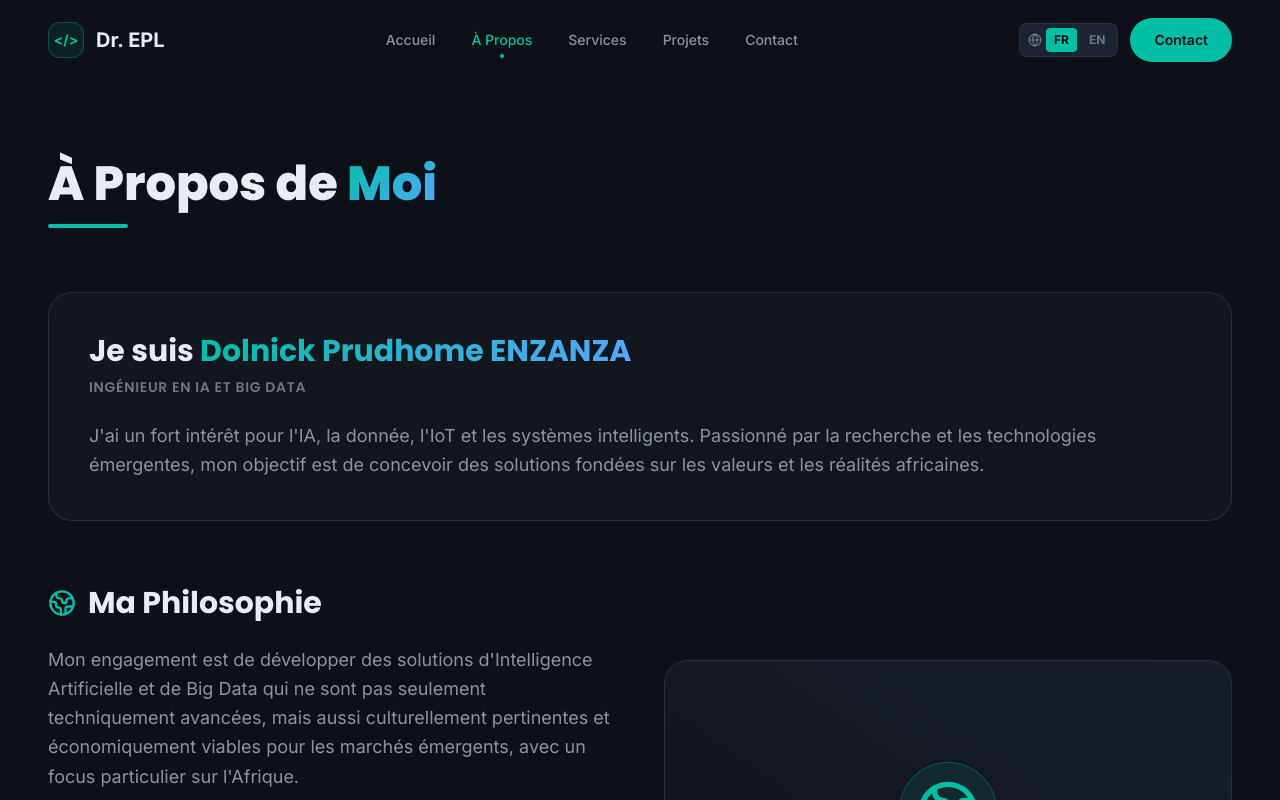
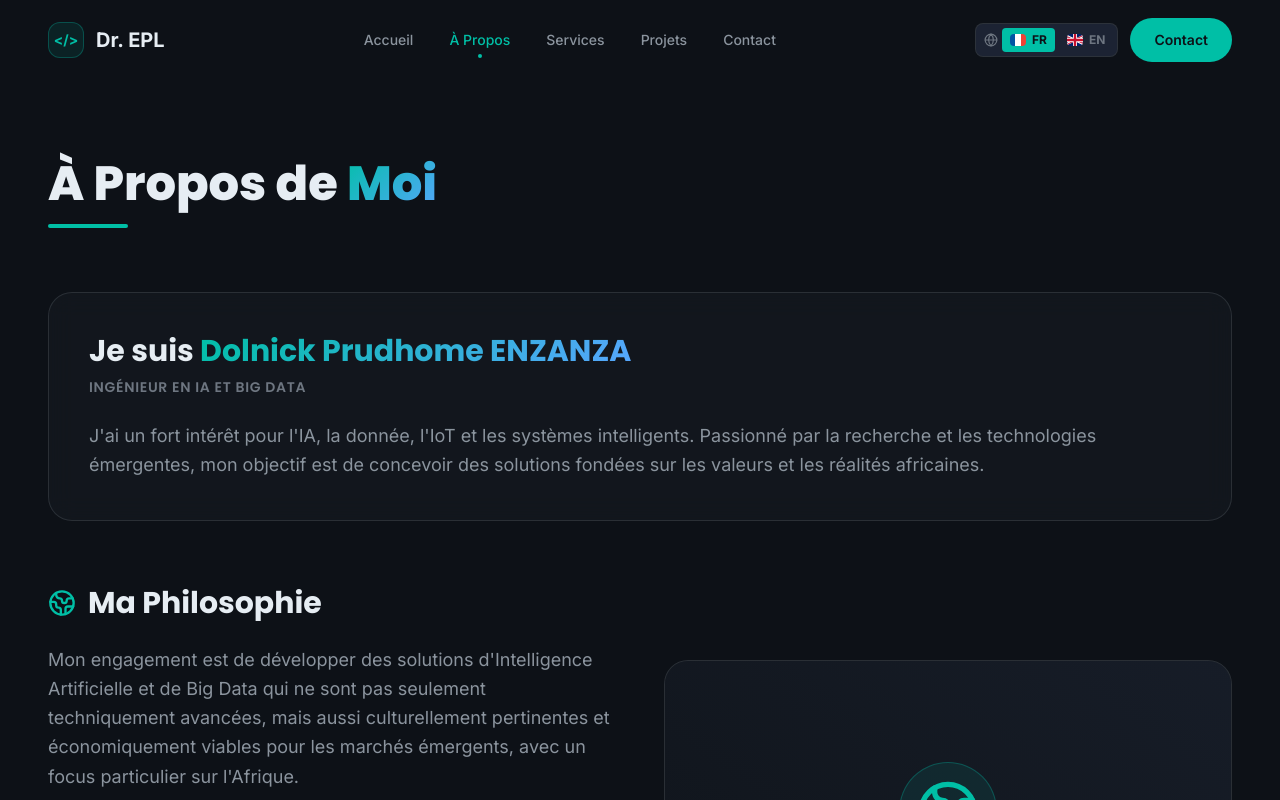
Before and after one commit to DrEPL/drepl_app, a Next.js app: page /about in a window 1280 px wide. Shown: the top 800 px of the page. Built offline with nearby package versions, Linux system fonts and the light colour scheme.

Commit message:
feat(ui): WhatsApp icon next to WA numbers + SVG flags on locale toggle

```diff
--- /dev/null
+++ b/components/Flag.tsx
@@ -0,0 +1,31 @@
+import React from 'react';
+
+interface Props {
+  country: 'fr' | 'gb';
+  className?: string;
+}
+
+export default function Flag({ country, className }: Props) {
+  const baseClass = `inline-block rounded-sm overflow-hidden ${className ?? ''}`;
+  if (country === 'fr') {
+    return (
+      <svg viewBox="0 0 3 2" className={baseClass} preserveAspectRatio="xMidYMid slice" aria-hidden="true">
+        <rect width="1" height="2" fill="#0055A4" />
+        <rect x="1" width="1" height="2" fill="#FFFFFF" />
+        <rect x="2" width="1" height="2" fill="#EF4135" />
+      </svg>
+    );
+  }
+  return (
+    <svg viewBox="0 0 60 30" className={baseClass} preserveAspectRatio="xMidYMid slice" aria-hidden="true">
+      <clipPath id="uk-t">
+        <path d="M30,15 h30 v15 z v15 h-30 z h-30 v-15 z v-15 h30 z" />
+      </clipPath>
+      <rect width="60" height="30" fill="#012169" />
+      <path d="M0,0 L60,30 M60,0 L0,30" stroke="#FFFFFF" strokeWidth="6" />
+      <path d="M0,0 L60,30 M60,0 L0,30" clipPath="url(#uk-t)" stroke="#C8102E" strokeWidth="4" />
+      <path d="M30,0 v30 M0,15 h60" stroke="#FFFFFF" strokeWidth="10" />
+      <path d="M30,0 v30 M0,15 h60" stroke="#C8102E" strokeWidth="6" />
+    </svg>
+  );
+}
--- a/components/Footer.tsx
+++ b/components/Footer.tsx
@@ -1,6 +1,7 @@
 import React from 'react';
 import Link from 'next/link';
-import { Github, Linkedin, Mail, MapPin, Phone } from 'lucide-react';
+import { Github, Linkedin, Mail, MapPin } from 'lucide-react';
+import WhatsAppIcon from './WhatsAppIcon';
 import { useT } from '@/lib/useTranslation';
 
 export default function Footer() {
@@ -77,7 +78,7 @@
                 </a>
               </li>
               <li className="flex items-start gap-4 p-3 rounded-xl bg-white/5 border border-white/5 hover:border-[var(--accent-teal)]/30 hover:bg-white/10 transition-colors group">
-                <Phone className="w-5 h-5 text-[var(--accent-teal)] flex-shrink-0 mt-0.5 group-hover:scale-110 transition-transform" />
+                <WhatsAppIcon className="w-5 h-5 text-[var(--accent-teal)] flex-shrink-0 mt-0.5 group-hover:scale-110 transition-transform" />
                 <div className="flex flex-col gap-1 text-sm text-[var(--text-secondary)]">
                   <a href="https://wa.me/221784518582" target="_blank" rel="noopener noreferrer" className="hover:text-white transition-colors">
                     +221 78 451 85 82 (WA)
--- a/components/Nav.tsx
+++ b/components/Nav.tsx
@@ -3,6 +3,7 @@
 import { useRouter } from 'next/router';
 import { Menu, X, Globe } from 'lucide-react';
 import { useT } from '@/lib/useTranslation';
+import Flag from './Flag';
 
 export default function Nav() {
   const [isOpen, setIsOpen] = useState(false);
@@ -72,15 +73,15 @@
               <Globe size={14} className="text-[var(--text-muted)] ml-1" />
               <button
                 onClick={() => switchLocale('fr')}
-                className={`px-2 py-1 rounded text-xs font-bold transition-all ${router.locale === 'fr' ? 'bg-[var(--accent-teal)] text-[var(--bg-deep)]' : 'text-[var(--text-muted)] hover:text-[var(--text-primary)]'}`}
+                className={`flex items-center gap-1.5 px-2 py-1 rounded text-xs font-bold transition-all ${router.locale === 'fr' ? 'bg-[var(--accent-teal)] text-[var(--bg-deep)]' : 'text-[var(--text-muted)] hover:text-[var(--text-primary)]'}`}
               >
-                FR
+                <Flag country="fr" className="w-4 h-3" /> FR
               </button>
               <button
                 onClick={() => switchLocale('en')}
-                className={`px-2 py-1 rounded text-xs font-bold transition-all ${router.locale === 'en' ? 'bg-[var(--accent-teal)] text-[var(--bg-deep)]' : 'text-[var(--text-muted)] hover:text-[var(--text-primary)]'}`}
+                className={`flex items-center gap-1.5 px-2 py-1 rounded text-xs font-bold transition-all ${router.locale === 'en' ? 'bg-[var(--accent-teal)] text-[var(--bg-deep)]' : 'text-[var(--text-muted)] hover:text-[var(--text-primary)]'}`}
               >
-                EN
+                <Flag country="gb" className="w-4 h-3" /> EN
               </button>
             </div>
             <Link href="/contact" className="btn-primary text-sm py-2 px-5">
@@ -92,12 +93,12 @@
           <div className="flex lg:hidden items-center gap-2">
             <div className="flex items-center gap-1 bg-[var(--bg-elevated)] border border-[var(--border)] rounded-lg p-1">
               <button onClick={() => switchLocale('fr')}
-                className={`px-2 py-1 rounded text-xs font-bold ${router.locale === 'fr' ? 'bg-[var(--accent-teal)] text-[var(--bg-deep)]' : 'text-[var(--text-muted)]'}`}>
-                FR
+                className={`flex items-center gap-1 px-2 py-1 rounded text-xs font-bold ${router.locale === 'fr' ? 'bg-[var(--accent-teal)] text-[var(--bg-deep)]' : 'text-[var(--text-muted)]'}`}>
+                <Flag country="fr" className="w-4 h-3" /> FR
               </button>
               <button onClick={() => switchLocale('en')}
-                className={`px-2 py-1 rounded text-xs font-bold ${router.locale === 'en' ? 'bg-[var(--accent-teal)] text-[var(--bg-deep)]' : 'text-[var(--text-muted)]'}`}>
-                EN
+                className={`flex items-center gap-1 px-2 py-1 rounded text-xs font-bold ${router.locale === 'en' ? 'bg-[var(--accent-teal)] text-[var(--bg-deep)]' : 'text-[var(--text-muted)]'}`}>
+                <Flag country="gb" className="w-4 h-3" /> EN
               </button>
             </div>
             <button onClick={() => setIsOpen(!isOpen)} className="p-2 rounded-lg text-[var(--text-secondary)] hover:text-[var(--text-primary)] hover:bg-[var(--bg-elevated)] transition-colors">
--- /dev/null
+++ b/components/WhatsAppIcon.tsx
@@ -0,0 +1,22 @@
+import React from 'react';
+
+interface Props {
+  size?: number;
+  className?: string;
+}
+
+export default function WhatsAppIcon({ size = 24, className }: Props) {
+  return (
+    <svg
+      xmlns="http://www.w3.org/2000/svg"
+      width={size}
+      height={size}
+      viewBox="0 0 24 24"
+      fill="currentColor"
+      className={className}
+      aria-hidden="true"
+    >
+      <path d="M17.472 14.382c-.297-.149-1.758-.867-2.03-.967-.273-.099-.471-.148-.67.15-.197.297-.767.966-.94 1.164-.173.199-.347.223-.644.075-.297-.15-1.255-.463-2.39-1.475-.883-.788-1.48-1.761-1.653-2.059-.173-.297-.018-.458.13-.606.134-.133.298-.347.446-.52.149-.174.198-.298.298-.497.099-.198.05-.371-.025-.52-.075-.149-.669-1.612-.916-2.207-.242-.579-.487-.5-.669-.51-.173-.008-.371-.01-.57-.01-.198 0-.52.074-.792.372-.272.297-1.04 1.016-1.04 2.479 0 1.462 1.065 2.875 1.213 3.074.149.198 2.096 3.2 5.077 4.487.709.306 1.262.489 1.694.625.712.227 1.36.195 1.871.118.571-.085 1.758-.719 2.006-1.413.248-.694.248-1.289.173-1.413-.074-.124-.272-.198-.57-.347m-5.421 7.403h-.004a9.87 9.87 0 01-5.031-1.378l-.361-.214-3.741.982.998-3.648-.235-.374a9.86 9.86 0 01-1.51-5.26c.001-5.45 4.436-9.884 9.888-9.884 2.64 0 5.122 1.03 6.988 2.898a9.825 9.825 0 012.893 6.994c-.003 5.45-4.437 9.884-9.885 9.884m8.413-18.297A11.815 11.815 0 0012.05 0C5.495 0 .16 5.335.157 11.892c0 2.096.547 4.142 1.588 5.945L.057 24l6.305-1.654a11.882 11.882 0 005.683 1.448h.005c6.554 0 11.89-5.335 11.893-11.893a11.821 11.821 0 00-3.48-8.413Z" />
+    </svg>
+  );
+}
--- a/pages/contact.tsx
+++ b/pages/contact.tsx
@@ -1,7 +1,8 @@
 import React, { useState } from 'react';
 import Head from 'next/head';
 import { motion } from 'framer-motion';
-import { Github, Linkedin, Mail, MapPin, Send, Phone } from 'lucide-react';
+import { Github, Linkedin, Mail, MapPin, Send } from 'lucide-react';
+import WhatsAppIcon from '@/components/WhatsAppIcon';
 import { useT } from '@/lib/useTranslation';
 
 export default function Contact() {
@@ -75,7 +76,7 @@
 
                 <div className="flex items-start gap-4">
                   <div className="p-3 bg-[var(--bg-deep)] border border-[var(--border)] rounded-full text-[var(--accent-teal)]">
-                    <Phone size={20} />
+                    <WhatsAppIcon size={20} />
                   </div>
                   <div>
                     <p className="text-sm text-[var(--text-muted)] font-medium mb-1">{t.contact.info_phone}</p>
```
